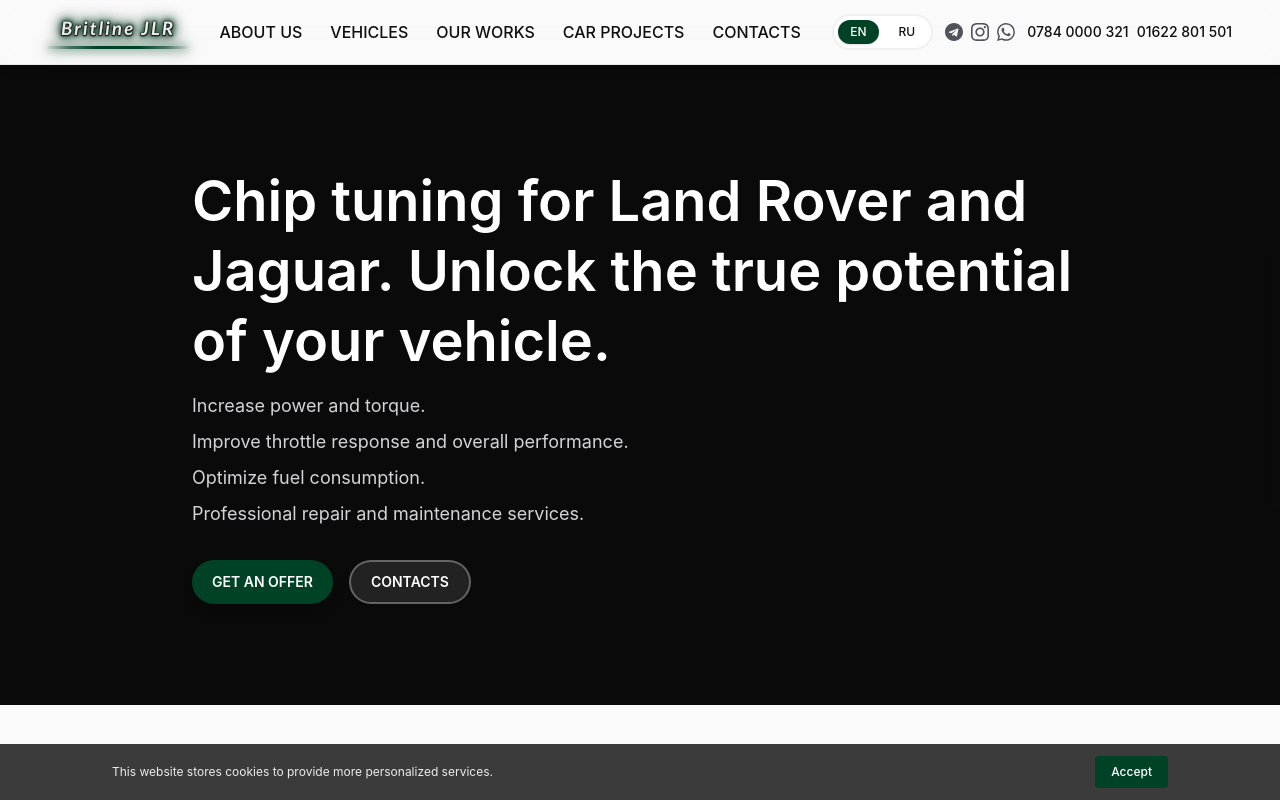
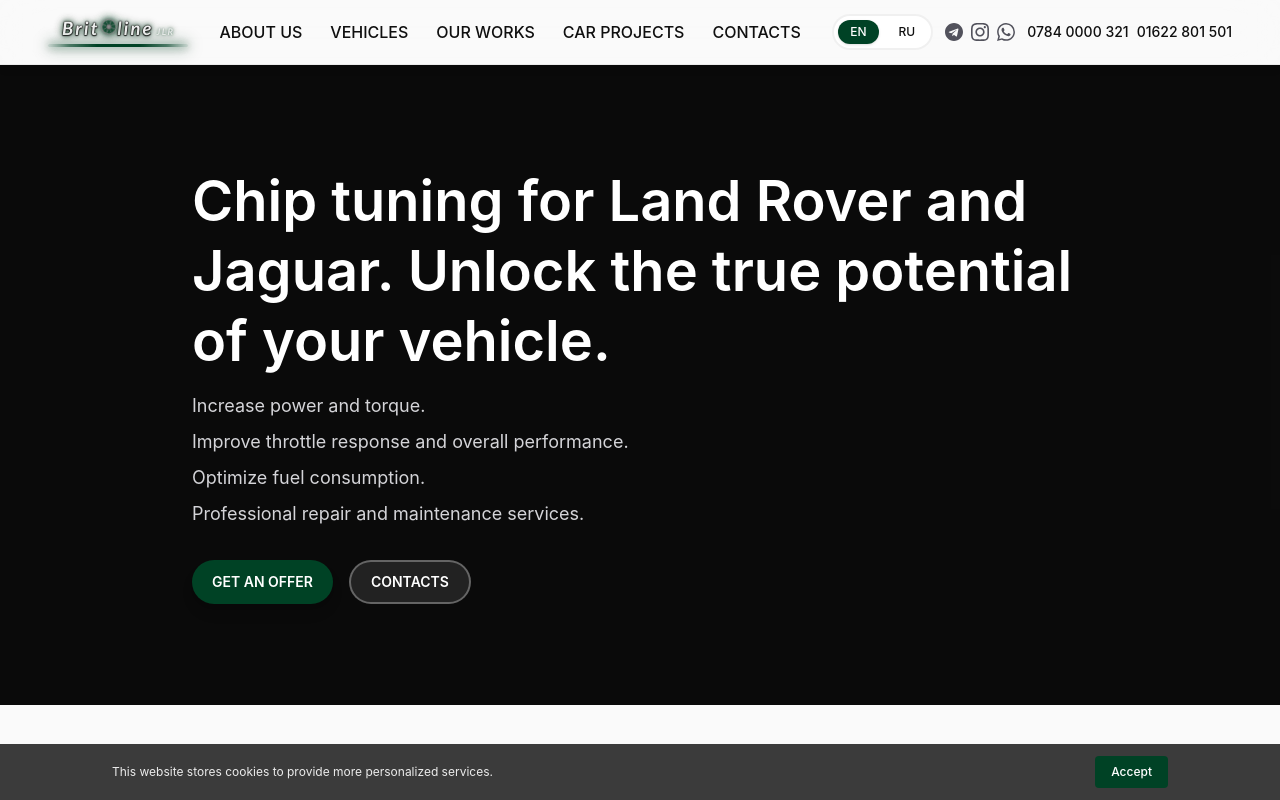
Before and after one commit to Leskort/jaguar, a Next.js app: page / in a window 1280 px wide. Shown: the top 800 px of the page. Built offline with nearby package versions, Linux system fonts and the light colour scheme.

Commit message:
macpoloska22

```diff
--- a/src/app/globals.css
+++ b/src/app/globals.css
@@ -101,19 +101,196 @@
 @keyframes ledFlicker {
   0%, 100% {
     opacity: 1;
-    filter: brightness(1) contrast(1.03) drop-shadow(0 0 2px rgba(0, 66, 37, 0.4)) drop-shadow(0 0 4px rgba(0, 66, 37, 0.25)) drop-shadow(0 0 2px rgba(255, 255, 255, 0.6)) drop-shadow(0 0 4px rgba(255, 255, 255, 0.4));
+    filter: brightness(1) contrast(1.03) drop-shadow(0 0 2px rgba(0, 66, 37, 0.4)) drop-shadow(0 0 4px rgba(0, 66, 37, 0.25));
   }
   25% {
     opacity: 0.88;
-    filter: brightness(0.92) contrast(1.02) drop-shadow(0 0 2px rgba(0, 66, 37, 0.4)) drop-shadow(0 0 4px rgba(0, 66, 37, 0.25)) drop-shadow(0 0 1px rgba(255, 255, 255, 0.4)) drop-shadow(0 0 2px rgba(255, 255, 255, 0.2));
+    filter: brightness(0.92) contrast(1.02) drop-shadow(0 0 2px rgba(0, 66, 37, 0.4)) drop-shadow(0 0 4px rgba(0, 66, 37, 0.25));
   }
   50% {
     opacity: 1;
-    filter: brightness(1.08) contrast(1.05) drop-shadow(0 0 2px rgba(0, 66, 37, 0.4)) drop-shadow(0 0 4px rgba(0, 66, 37, 0.25)) drop-shadow(0 0 3px rgba(255, 255, 255, 0.9)) drop-shadow(0 0 6px rgba(255, 255, 255, 0.7)) drop-shadow(0 0 10px rgba(255, 255, 255, 0.5));
+    filter: brightness(1.08) contrast(1.05) drop-shadow(0 0 2px rgba(0, 66, 37, 0.4)) drop-shadow(0 0 4px rgba(0, 66, 37, 0.25));
   }
   75% {
     opacity: 0.93;
-    filter: brightness(0.96) contrast(1.03) drop-shadow(0 0 2px rgba(0, 66, 37, 0.4)) drop-shadow(0 0 4px rgba(0, 66, 37, 0.25)) drop-shadow(0 0 2px rgba(255, 255, 255, 0.5)) drop-shadow(0 0 4px rgba(255, 255, 255, 0.3));
+    filter: brightness(0.96) contrast(1.03) drop-shadow(0 0 2px rgba(0, 66, 37, 0.4)) drop-shadow(0 0 4px rgba(0, 66, 37, 0.25));
+  }
+}
+
+/* Анимация вращения колеса */
+@keyframes wheelRotate {
+  from {
+    transform: rotate(0deg);
+  }
+  to {
+    transform: rotate(360deg);
+  }
+}
+
+/* Новый премиальный логотип с колесом - британский премиум стиль */
+.logo-container {
+  display: inline-flex;
+  align-items: baseline;
+  font-family: "Gill Sans Bold Italic", "Gill Sans", "Gill Sans MT", Calibri, sans-serif;
+  font-weight: bold;
+  font-style: italic;
+  color: #ffffff;
+  -webkit-text-fill-color: #ffffff;
+  text-decoration: none;
+  position: relative;
+  font-size: clamp(1rem, 2.8vw, 1.15rem);
+  letter-spacing: 0.12em;
+  transition: all 0.6s cubic-bezier(0.4, 0, 0.2, 1);
+  /* Премиальное изысканное свечение - британский стиль */
+  text-shadow:
+    0 0 2px rgba(0, 66, 37, 0.5),
+    0 0 4px rgba(0, 66, 37, 0.4),
+    0 0 6px rgba(0, 66, 37, 0.35),
+    0 0 10px rgba(0, 66, 37, 0.3),
+    0 0 15px rgba(0, 66, 37, 0.25),
+    0 0 20px rgba(0, 66, 37, 0.15),
+    0 1px 2px rgba(0, 0, 0, 0.3);
+  /* Анимация мерцания */
+  animation: ledFlicker 3s ease-in-out infinite;
+  -webkit-font-smoothing: antialiased;
+  -moz-osx-font-smoothing: grayscale;
+  text-rendering: optimizeLegibility;
+  will-change: filter, transform;
+  font-stretch: condensed;
+  line-height: 1.2;
+  /* Выравнивание всех элементов по baseline */
+  vertical-align: baseline;
+}
+
+.logo-text {
+  display: inline-flex;
+  align-items: baseline;
+  line-height: 1.2;
+  position: relative;
+}
+
+.wheel-wrapper {
+  display: inline-flex;
+  align-items: baseline;
+  justify-content: center;
+  margin: 0 0.05em;
+  vertical-align: baseline;
+  position: relative;
+  /* Выравнивание на уровне JLR */
+  align-self: baseline;
+}
+
+.wheel {
+  display: inline-block;
+  /* Размер как у буквы T - используем высоту строки */
+  width: 0.85em;
+  height: 0.85em;
+  animation: wheelRotate 3s linear infinite;
+  filter:
+    drop-shadow(0 0 2px rgba(0, 66, 37, 0.6))
+    drop-shadow(0 0 4px rgba(0, 66, 37, 0.4))
+    drop-shadow(0 0 1px rgba(136, 136, 136, 0.5));
+  transform-origin: center center;
+  transition: filter 0.6s cubic-bezier(0.4, 0, 0.2, 1);
+  vertical-align: baseline;
+  /* Выравнивание на уровне JLR */
+  position: relative;
+  top: 0;
+}
+
+.wheel-rim {
+  filter: drop-shadow(0 0 1px rgba(136, 136, 136, 0.8));
+}
+
+.wheel-tire {
+  filter: drop-shadow(0 0 2px rgba(0, 66, 37, 0.8));
+}
+
+.wheel-spokes {
+  filter: drop-shadow(0 0 1px rgba(136, 136, 136, 0.6));
+}
+
+.wheel-hub {
+  filter: drop-shadow(0 0 1px rgba(102, 102, 102, 0.6));
+}
+
+.jlr-text {
+  font-size: 0.5em;
+  margin-left: 0.3em;
+  align-self: baseline;
+  line-height: 1;
+  vertical-align: baseline;
+  opacity: 0.98;
+  letter-spacing: 0.15em;
+  font-weight: bold;
+  text-shadow:
+    0 0 2px rgba(0, 66, 37, 0.4),
+    0 0 4px rgba(0, 66, 37, 0.3);
+  transition: all 0.6s cubic-bezier(0.4, 0, 0.2, 1);
+  /* Выравнивание на уровне с колесом */
+  position: relative;
+  top: 0;
+}
+
+.logo-container:hover {
+  text-shadow:
+    0 0 3px rgba(0, 66, 37, 0.7),
+    0 0 6px rgba(0, 66, 37, 0.6),
+    0 0 9px rgba(0, 66, 37, 0.5),
+    0 0 14px rgba(0, 66, 37, 0.4),
+    0 0 20px rgba(0, 66, 37, 0.3),
+    0 0 28px rgba(0, 66, 37, 0.2),
+    0 1px 2px rgba(0, 0, 0, 0.4);
+  transform: scale(1.008);
+  letter-spacing: 0.13em;
+}
+
+.logo-container:hover .wheel {
+  filter:
+    drop-shadow(0 0 3px rgba(0, 66, 37, 0.9))
+    drop-shadow(0 0 6px rgba(0, 66, 37, 0.7))
+    drop-shadow(0 0 9px rgba(0, 66, 37, 0.5))
+    drop-shadow(0 0 1px rgba(136, 136, 136, 0.7));
+  animation: wheelRotate 2s linear infinite;
+}
+
+.logo-container:hover .jlr-text {
+  opacity: 1;
+  text-shadow:
+    0 0 3px rgba(0, 66, 37, 0.6),
+    0 0 6px rgba(0, 66, 37, 0.4);
+}
+
+/* Для светлой темы */
+@media (prefers-color-scheme: light) {
+  .logo-container {
+    color: #ffffff;
+    -webkit-text-fill-color: #ffffff;
+    text-shadow:
+      -0.5px -0.5px 1px rgba(0, 0, 0, 0.7),
+      0.5px -0.5px 1px rgba(0, 0, 0, 0.7),
+      -0.5px 0.5px 1px rgba(0, 0, 0, 0.7),
+      0.5px 0.5px 1px rgba(0, 0, 0, 0.7),
+      0 0 1.5px rgba(0, 0, 0, 0.8),
+      0 0 2px rgba(0, 66, 37, 0.4),
+      0 0 4px rgba(0, 66, 37, 0.35),
+      0 0 6px rgba(0, 66, 37, 0.3),
+      0 0 10px rgba(0, 66, 37, 0.25),
+      0 0 15px rgba(0, 66, 37, 0.15);
+  }
+
+  .logo-container:hover {
+    text-shadow:
+      -0.5px -0.5px 1px rgba(0, 0, 0, 0.8),
+      0.5px -0.5px 1px rgba(0, 0, 0, 0.8),
+      -0.5px 0.5px 1px rgba(0, 0, 0, 0.8),
+      0.5px 0.5px 1px rgba(0, 0, 0, 0.8),
+      0 0 2px rgba(0, 0, 0, 0.9),
+      0 0 3px rgba(0, 66, 37, 0.6),
+      0 0 6px rgba(0, 66, 37, 0.5),
+      0 0 9px rgba(0, 66, 37, 0.4),
+      0 0 14px rgba(0, 66, 37, 0.3),
+      0 0 20px rgba(0, 66, 37, 0.2);
   }
 }
 
--- a/src/app/layout.tsx
+++ b/src/app/layout.tsx
@@ -6,6 +6,7 @@
 import NavLinks from "@/components/NavLinks";
 import Footer from "@/components/Footer";
 import { TelegramIcon, InstagramIcon, WhatsAppIcon } from "@/components/SocialIcons";
+import Logo from "@/components/Logo";
 import "./globals.css";
 
 export const metadata: Metadata = {
@@ -67,7 +68,7 @@
           <header className="sticky top-0 z-50 glass">
             <nav className="container-padded mx-auto flex h-14 sm:h-16 items-center justify-between px-3 sm:px-4 md:px-6 lg:px-8">
               <div className="shrink-0 flex flex-col items-center">
-                <Link href="/" className="logo-glow">Britline JLR</Link>
+                <Logo />
                 {/* Зеленая декоративная полоска с свечением */}
                 <div
                   className="mt-1 mx-auto flex-shrink-0"
--- /dev/null
+++ b/src/components/Logo.tsx
@@ -0,0 +1,66 @@
+"use client";
+import Link from "next/link";
+
+export default function Logo() {
+  return (
+    <Link href="/" className="logo-container">
+      <span className="logo-text">
+        Brit<span className="wheel-wrapper">
+          <svg
+            className="wheel"
+            width="1em"
+            height="1em"
+            viewBox="0 0 50 50"
+            xmlns="http://www.w3.org/2000/svg"
+          >
+            {/* Внешний обод колеса (серый металлик) */}
+            <circle
+              cx="25"
+              cy="25"
+              r="24"
+              fill="none"
+              stroke="#888888"
+              strokeWidth="2"
+              className="wheel-rim"
+            />
+            {/* Шина (British Racing Green) */}
+            <circle
+              cx="25"
+              cy="25"
+              r="20"
+              fill="#004225"
+              className="wheel-tire"
+            />
+            {/* Спицы диска (серый металлик) */}
+            <g className="wheel-spokes">
+              <line x1="25" y1="5" x2="25" y2="15" stroke="#888888" strokeWidth="1.5" />
+              <line x1="25" y1="35" x2="25" y2="45" stroke="#888888" strokeWidth="1.5" />
+              <line x1="5" y1="25" x2="15" y2="25" stroke="#888888" strokeWidth="1.5" />
+              <line x1="35" y1="25" x2="45" y2="25" stroke="#888888" strokeWidth="1.5" />
+              <line x1="10.86" y1="10.86" x2="17.07" y2="17.07" stroke="#888888" strokeWidth="1.5" />
+              <line x1="32.93" y1="32.93" x2="39.14" y2="39.14" stroke="#888888" strokeWidth="1.5" />
+              <line x1="10.86" y1="39.14" x2="17.07" y2="32.93" stroke="#888888" strokeWidth="1.5" />
+              <line x1="32.93" y1="17.07" x2="39.14" y2="10.86" stroke="#888888" strokeWidth="1.5" />
+            </g>
+            {/* Центральная ступица */}
+            <circle
+              cx="25"
+              cy="25"
+              r="8"
+              fill="#666666"
+              className="wheel-hub"
+            />
+            <circle
+              cx="25"
+              cy="25"
+              r="5"
+              fill="#888888"
+              className="wheel-center"
+            />
+          </svg>
+        </span>line
+      </span>
+      <span className="jlr-text">JLR</span>
+    </Link>
+  );
+}
```
